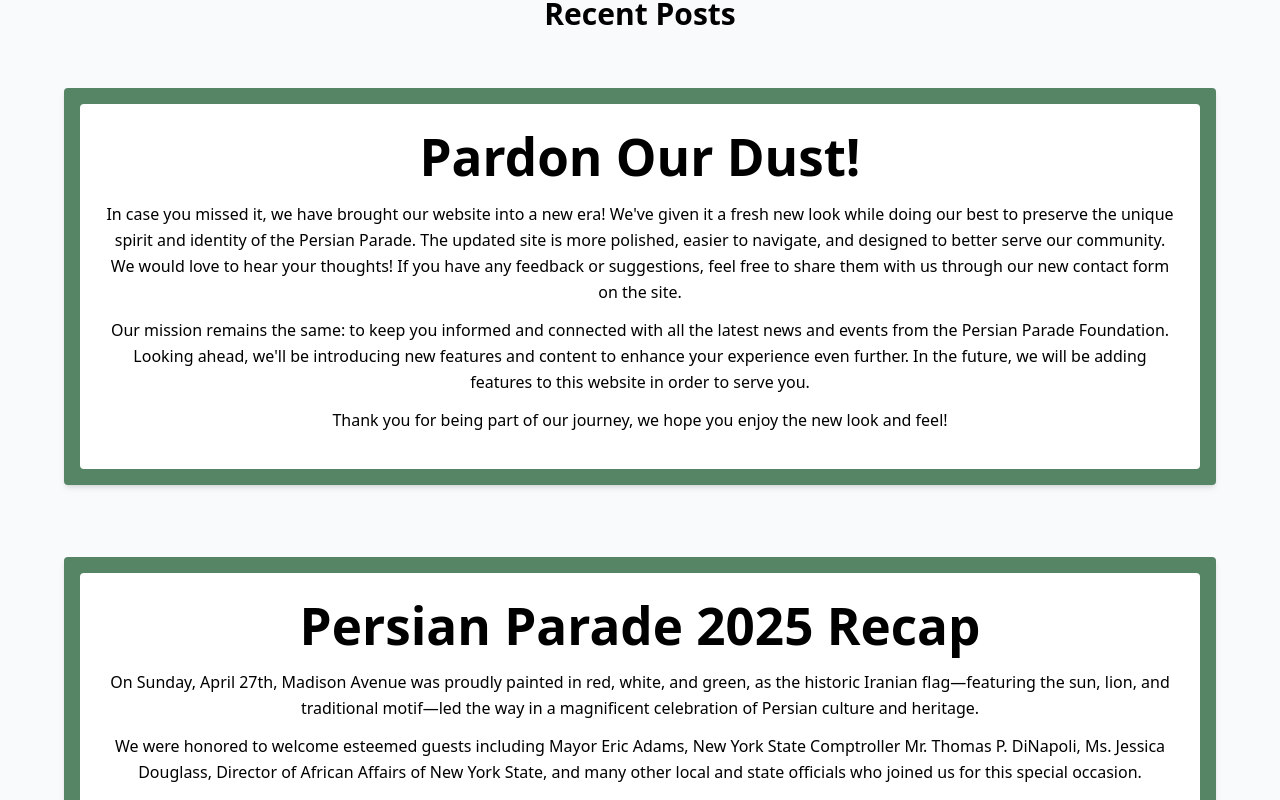
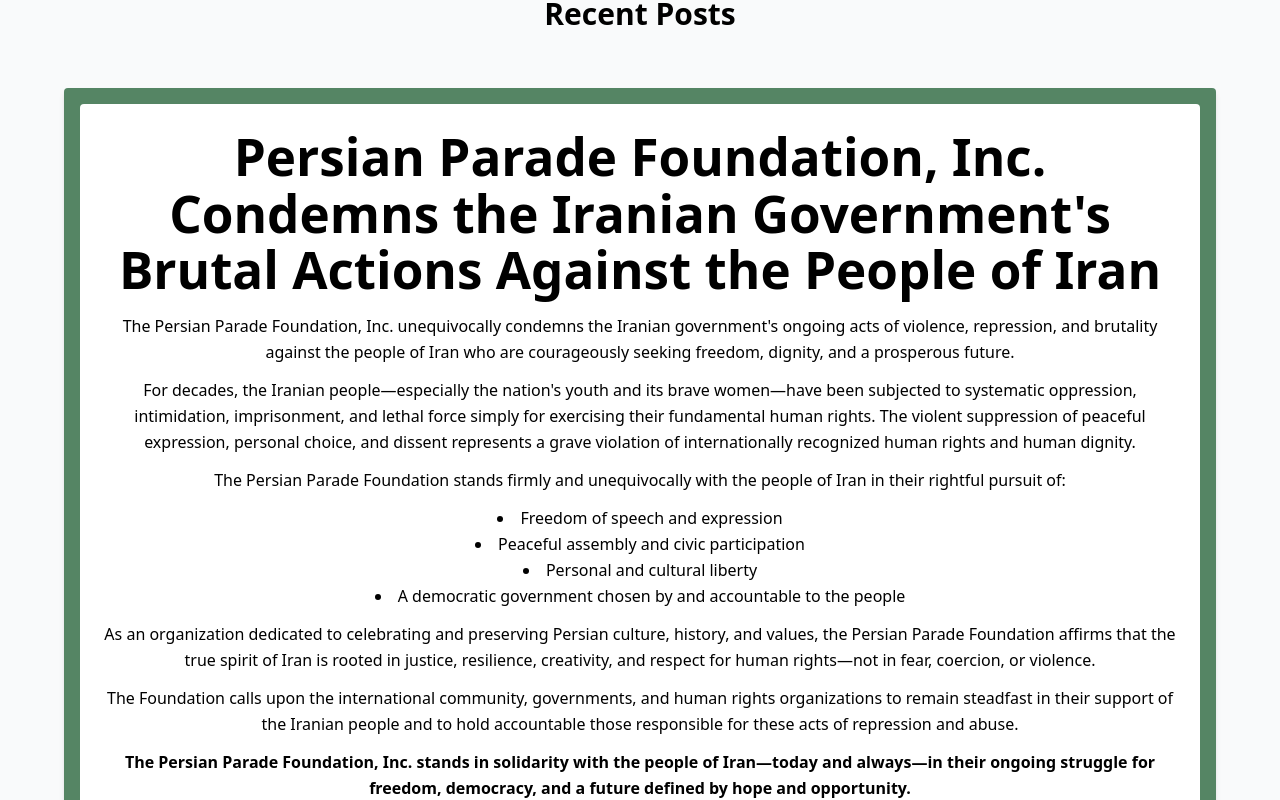
Before and after one commit to ColbyHman/persian-parade-website, a React (Vite) app: page / in a window 1280 px wide. Shown: the part 340-1140 px from the top of the page. Built offline with nearby package versions, Linux system fonts and the light colour scheme.

Commit message:
Adding support for lists and bolded text, new post

```diff
--- a/src/components/FeedPost.jsx
+++ b/src/components/FeedPost.jsx
@@ -31,11 +31,37 @@
           {/* White box behind text */}
           <article className="bg-white p-6 rounded text-black">
             <h1 className="text-lg sm:text-xl md:text-2xl font-bold mb-4">{post.title}</h1>
-            {post.content.map((paragraph, index) => (
-              <p key={index} className="mb-3 leading-relaxed">
-                {paragraph}
-              </p>
-            ))}
+            {post.content.map((item, index) => {
+              if (typeof item === 'string') {
+                // Backward compatibility: treat as paragraph
+                return (
+                  <p key={index} className="mb-3 leading-relaxed">
+                    {item}
+                  </p>
+                );
+              } else if (item.type === 'paragraph') {
+                return (
+                  <p key={index} className="mb-3 leading-relaxed">
+                    {item.text}
+                  </p>
+                );
+              } else if (item.type === 'bold-paragraph') {
+                return (
+                  <p key={index} className="mb-3 leading-relaxed font-bold">
+                    {item.text}
+                  </p>
+                );
+              } else if (item.type === 'list') {
+                return (
+                  <ul key={index} className="mb-3 leading-relaxed list-disc list-inside">
+                    {item.items.map((listItem, liIndex) => (
+                      <li key={liIndex}>{listItem}</li>
+                    ))}
+                  </ul>
+                );
+              }
+              return null;
+            })}
           </article>
         </div>
       );
--- a/src/data/posts.js
+++ b/src/data/posts.js
@@ -2,6 +2,46 @@
 export const posts = [
   {
     id: 1,
+    title: "Persian Parade Foundation, Inc. Condemns the Iranian Government's Brutal Actions Against the People of Iran",
+    type: 'text',
+    content: [
+      {
+        type: 'paragraph',
+        text: "The Persian Parade Foundation, Inc. unequivocally condemns the Iranian government's ongoing acts of violence, repression, and brutality against the people of Iran who are courageously seeking freedom, dignity, and a prosperous future."
+      },
+      {
+        type: 'paragraph',
+        text: "For decades, the Iranian people—especially the nation's youth and its brave women—have been subjected to systematic oppression, intimidation, imprisonment, and lethal force simply for exercising their fundamental human rights. The violent suppression of peaceful expression, personal choice, and dissent represents a grave violation of internationally recognized human rights and human dignity."
+      },
+      {
+        type: 'paragraph',
+        text: "The Persian Parade Foundation stands firmly and unequivocally with the people of Iran in their rightful pursuit of:"
+      },
+      {
+        type: 'list',
+        items: [
+          "Freedom of speech and expression",
+          "Peaceful assembly and civic participation",
+          "Personal and cultural liberty",
+          "A democratic government chosen by and accountable to the people"
+        ]
+      },
+      {
+        type: 'paragraph',
+        text: "As an organization dedicated to celebrating and preserving Persian culture, history, and values, the Persian Parade Foundation affirms that the true spirit of Iran is rooted in justice, resilience, creativity, and respect for human rights—not in fear, coercion, or violence."
+      },
+      {
+        type: 'paragraph',
+        text: "The Foundation calls upon the international community, governments, and human rights organizations to remain steadfast in their support of the Iranian people and to hold accountable those responsible for these acts of repression and abuse."
+      },
+      {
+        type: 'bold-paragraph',
+        text: "The Persian Parade Foundation, Inc. stands in solidarity with the people of Iran—today and always—in their ongoing struggle for freedom, democracy, and a future defined by hope and opportunity."
+      }
+    ]
+  },
+  {
+    id: 2,
     title: "Pardon Our Dust!",
     type: 'text',
     content: [
@@ -11,7 +51,7 @@
     ]
   },
   {
-    id: 2,
+    id: 3,
     title: "Persian Parade 2025 Recap",
     type: 'text',
     content: [
@@ -28,11 +68,11 @@
     ],
   },
   {
-    id: 3,
+    id: 4,
     type: 'video',
     title: 'Persian Parade 2024',
     videoUrl: 'https://player.vimeo.com/video/947232611?badge=0&amp;autopause=0&amp;player_id=0&amp;app_id=58479',
-  },
+  }
 ];
 
 export default posts;
```
